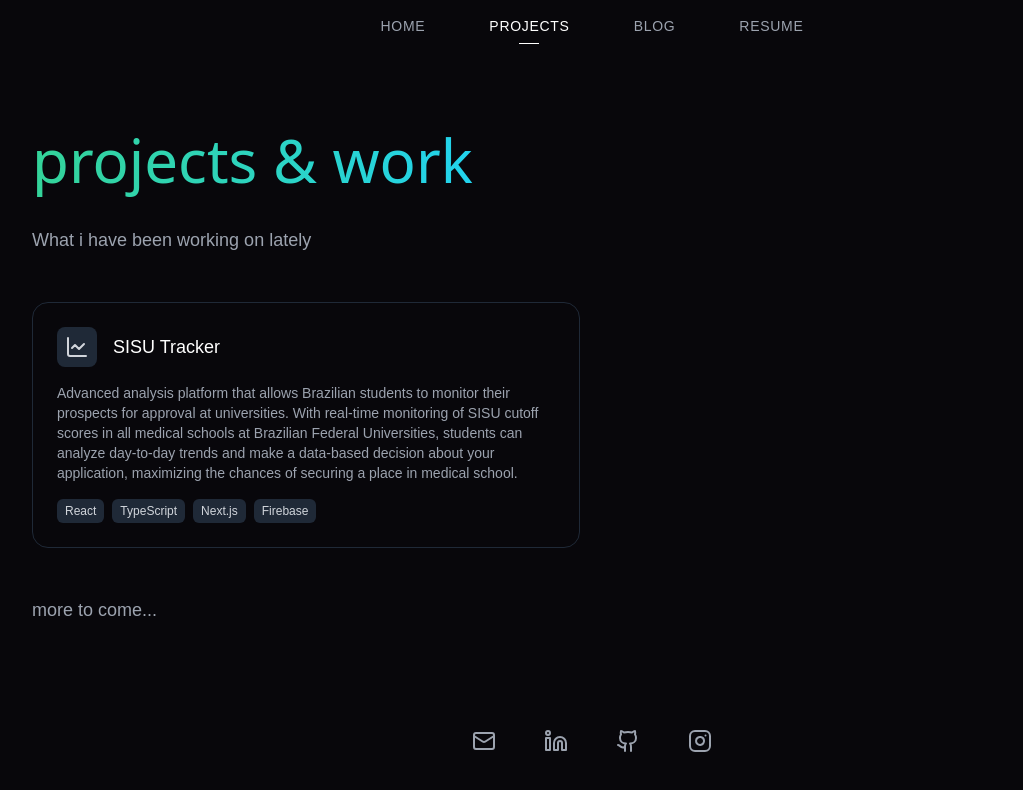
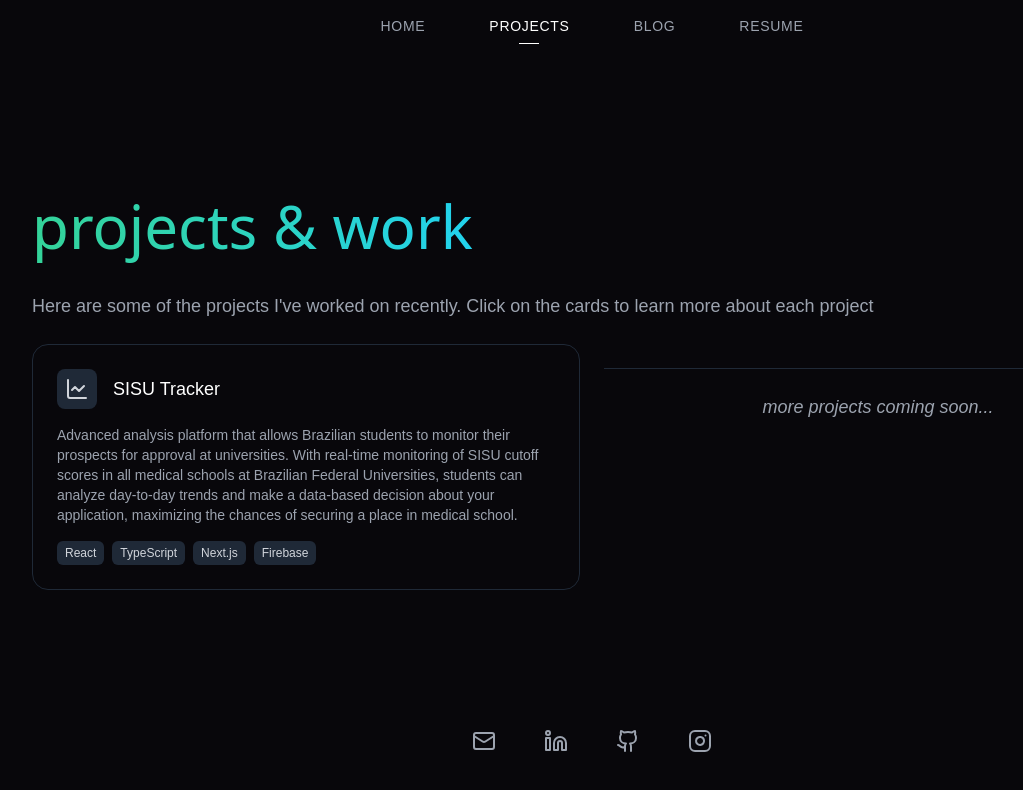
Before and after one commit to GuilhermeBoia/guilhermeboia.com, a Next.js app: page /projects in a window 1280 px wide. Shown: the top 790 px of the page, without its empty margins (48-1071 px from the left). Built offline with nearby package versions, Linux system fonts and the light colour scheme.

Commit message:
style: unifica espaçamento entre as páginas

```diff
--- a/components/BlogPage.tsx
+++ b/components/BlogPage.tsx
@@ -38,7 +38,8 @@ const BlogPage = () => {
 
   return (
     <div className="w-full">
-      <div className="px-4 sm:px-6 py-8 lg:py-0">
+      <div className="gap-6 lg:gap-8 items-center lg:mt-8">
+        <div className="flex flex-col space-y-6 max-w-xl lg:max-w-none mx-auto">
           <div className="space-y-8 sm:space-y-10">
             {/* Header Section */}
             <div className="space-y-4">
@@ -89,6 +90,7 @@ const BlogPage = () => {
           </div>
         </div>
       </div>
+    </div>
   );
 };
 
--- a/components/ProjectPage.tsx
+++ b/components/ProjectPage.tsx
@@ -28,7 +28,8 @@ const ProjectPage = () => {
 
   return (
     <div className="w-full">
-      <div className="flex flex-col space-y-12">
+      <div className="gap-6 lg:gap-8 items-center lg:mt-8">
+        <div className="flex flex-col space-y-6 max-w-xl lg:max-w-none mx-auto">
           {/* Header Section */}
           <div>
             <GradientTitleBig
@@ -38,7 +39,8 @@ const ProjectPage = () => {
               toColor="#22D3EE"
             />
             <p className="text-gray-400 mt-6 text-lg">
-            What i have been working on lately
+              Here are some of the projects I&apos;ve worked on recently. Click
+              on the cards to learn more about each project
             </p>
           </div>
 
@@ -54,8 +56,14 @@ const ProjectPage = () => {
                 isExternal={project.isExternal}
               />
             ))}
+
+            <div className="flex justify-center mt-6 border-t border-gray-800 pt-6">
+              <p className="text-gray-400 text-lg italic">
+                more projects coming soon...
+              </p>
             </div>
-        <p className="text-gray-400 align-middle text-lg">more to come...</p>
+          </div>
+        </div>
       </div>
     </div>
   );
```
Lines whose indentation alone changed are shown as unchanged.
